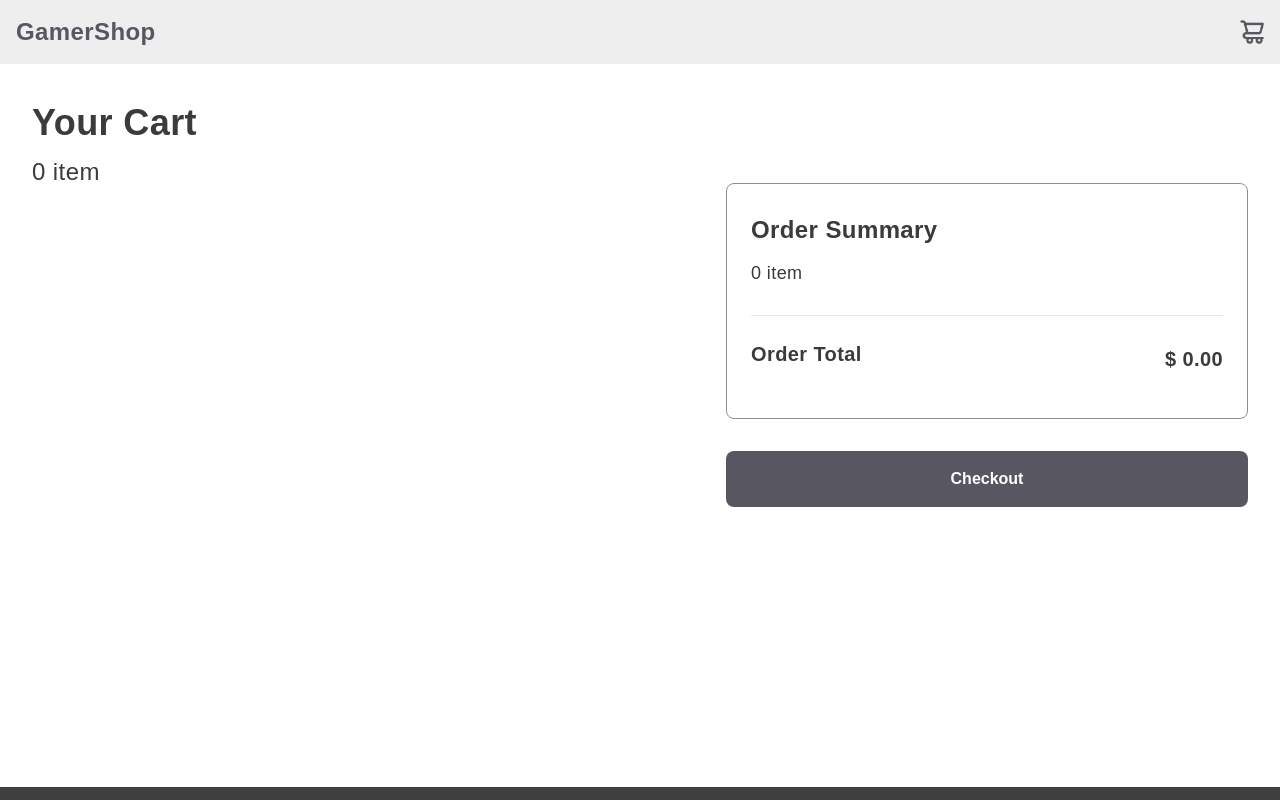
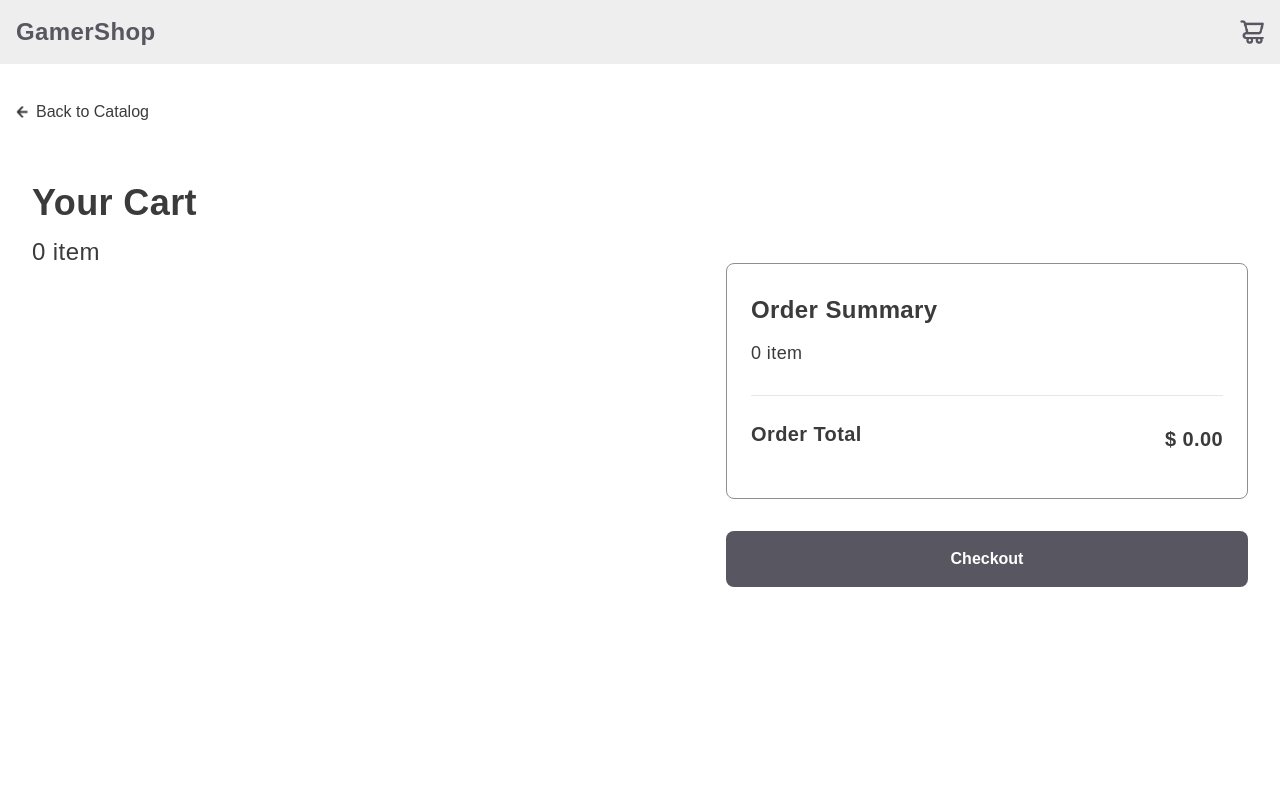
Before and after one commit to dwaxgio/catalog_shopping_cart_react_next_tailwindcss_ts, a Next.js app: page /cart in a window 1280 px wide. Shown: the top 800 px of the page. Built offline with nearby package versions, Linux system fonts and the light colour scheme.

Commit message:
fix(cart): resolve global screen size hidden elements

```diff
--- a/src/app/globals.css
+++ b/src/app/globals.css
@@ -3,10 +3,13 @@
 @tailwind utilities;
 
 /* Body */
+html,
 body {
   margin: 0;
   padding: 0;
   box-sizing: border-box;
+  height: 100%;
+  scroll-behavior: smooth;
 }
 
 .container {
@@ -14,6 +17,7 @@ body {
   max-width: 1280px;
   margin: 0 auto;
   padding: 0 16px;
+  padding-top: 64px;
 }
 
 .catalog-container {
@@ -21,6 +25,7 @@ body {
   max-width: 1280px;
   margin: 0 auto;
   padding: 0 16px;
+  padding-top: 64px;
 }
 
 /* Header */
@@ -36,6 +41,7 @@ body {
   position: fixed;
   left: 0;
   z-index: 9999;
+  top: 0;
 }
 
 .custom-main-header-title {
@@ -69,6 +75,7 @@ body {
   text-align: left;
   text-underline-position: from-font;
   text-decoration-skip-ink: none;
+  margin-top: 0;
 }
 
 .custom-main-sub-header-title-filter {
@@ -218,6 +225,7 @@ body {
   height: 72px;
   display: flex;
   align-items: center;
+  margin-top: 16px;
 }
 
 .custom-cart-sub-header-container {
@@ -269,7 +277,6 @@ body {
 
 .custom-cart-sub-sub-header-container {
   width: 100%;
-  /* max-width: 1280px;  */
   height: 80px;
   min-height: 80px;
   gap: 12px;
@@ -318,7 +325,6 @@ body {
   display: flex;
   flex-direction: column;
   width: 100%;
-  /* max-width: 1280px;  */
   height: auto;
   min-height: 588px;
   gap: 80px;
@@ -694,7 +700,7 @@ body {
 
 /* Footer */
 .custom-main-footer {
-  width: 100vw; /* Asegura que ocupe el ancho completo del viewport */
+  width: 100vw;
   height: 172.09px;
   background-color: #404040;
   display: flex;
```
